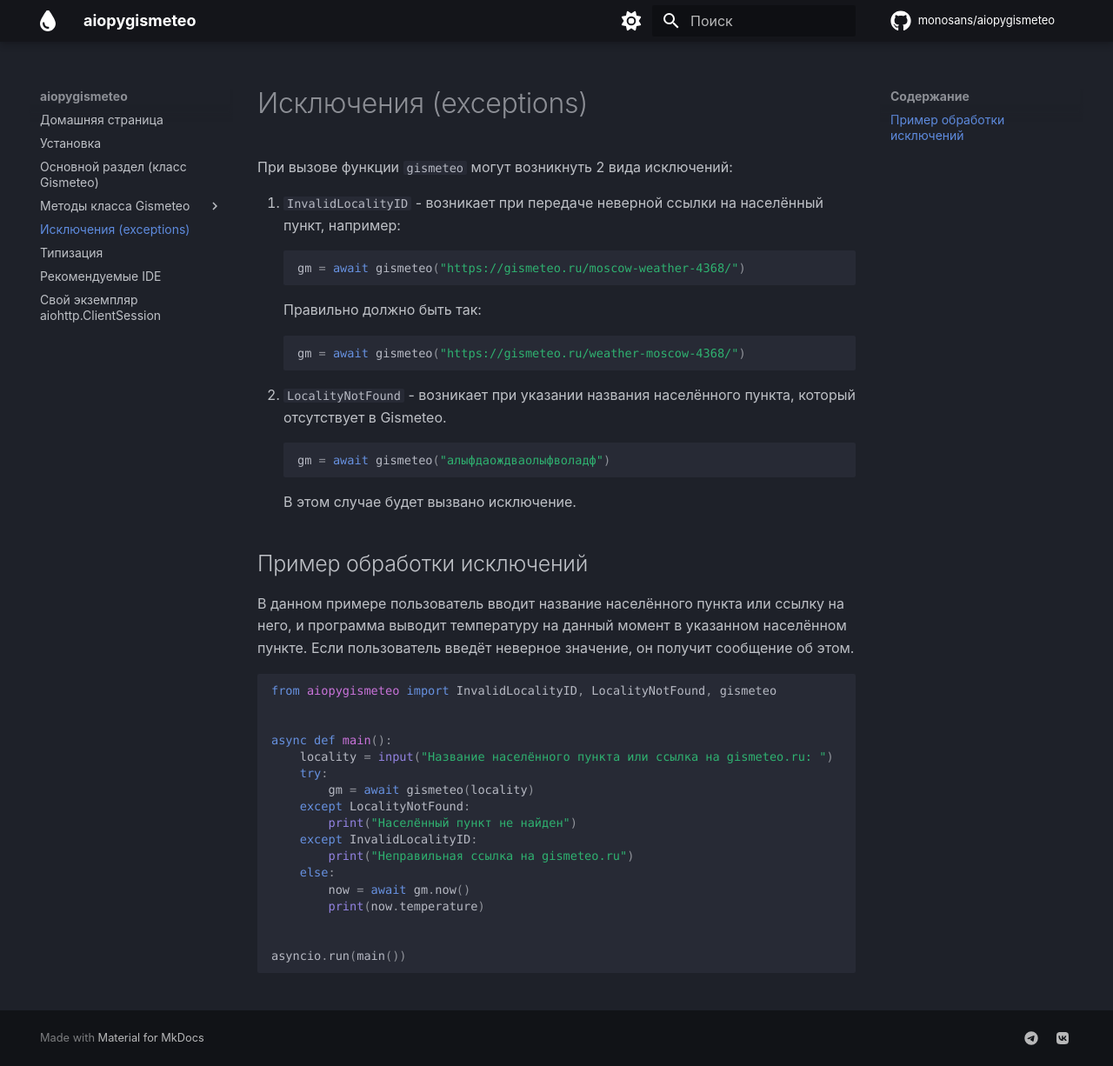
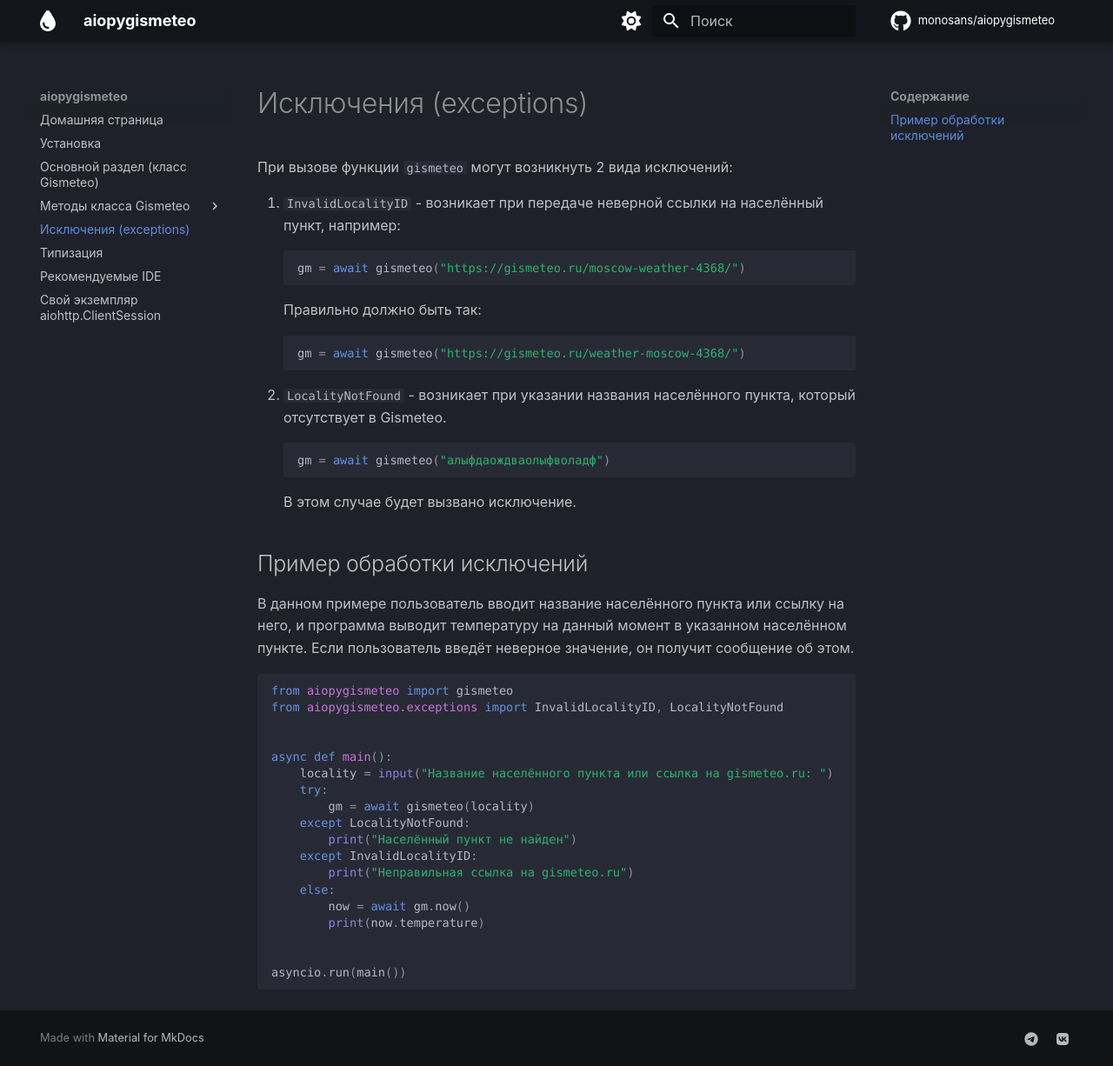
Before and after one commit to monosans/aiopygismeteo, an MkDocs documentation site: the page built from docs/exceptions.md, in a window 1280 px wide and 1226 px high. Shown: the whole window at 87% size. Built offline with MkDocs 1.6.1 and Material for MkDocs 9.7.7, drawn with Linux system fonts in a browser that asks for light colours; comment, search, counter and statistics services are not loaded.

Commit message:
Edit exceptions.md

````diff
--- a/docs/exceptions.md
+++ b/docs/exceptions.md
@@ -21,7 +21,8 @@
 В данном примере пользователь вводит название населённого пункта или ссылку на него, и программа выводит температуру на данный момент в указанном населённом пункте. Если пользователь введёт неверное значение, он получит сообщение об этом.
 
 ```python
-from aiopygismeteo import InvalidLocalityID, LocalityNotFound, gismeteo
+from aiopygismeteo import gismeteo
+from aiopygismeteo.exceptions import InvalidLocalityID, LocalityNotFound
 
 
 async def main():
````
